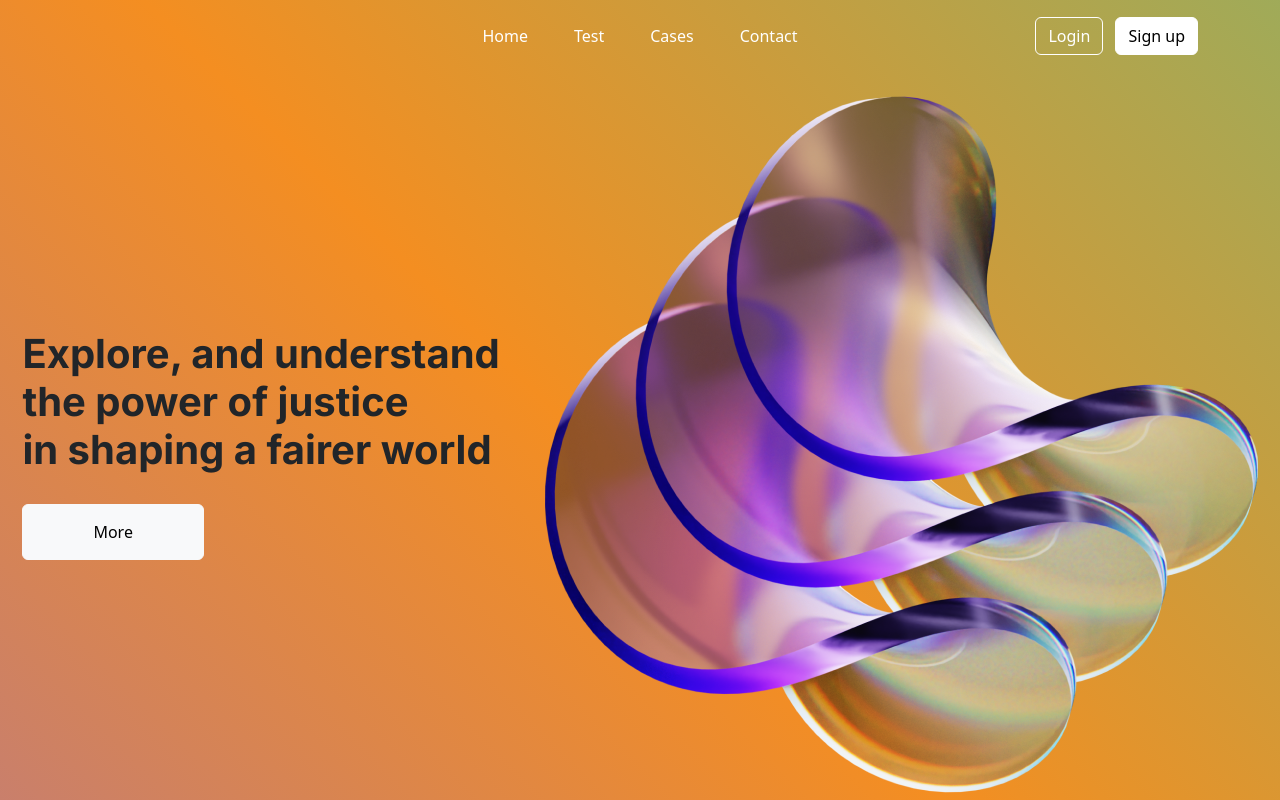
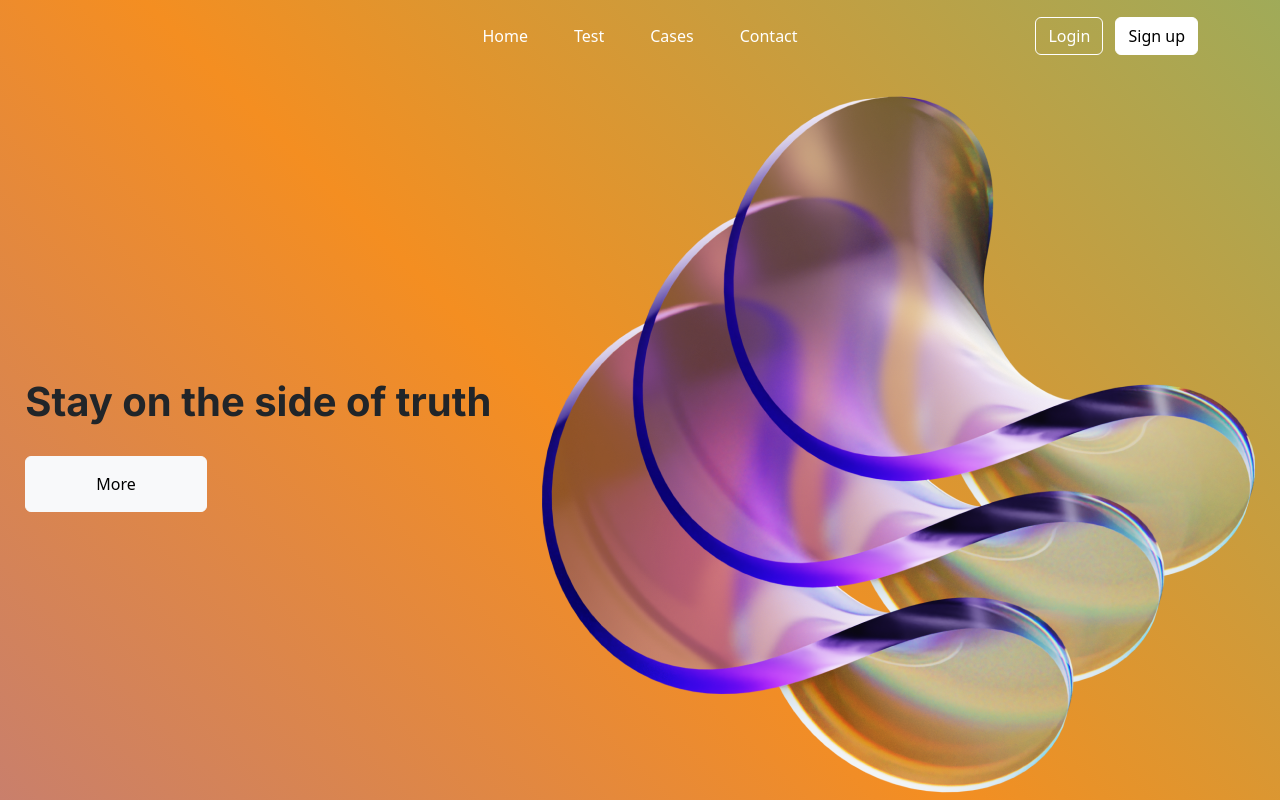
Before and after one commit to Nazbii/Nazbii.github.io, a plain HTML site: page Project/Home.html in a window 1280 px wide. Shown: the top 800 px of the page. Drawn offline with nearby package versions, Linux system fonts and the light colour scheme; a script that the page names is missing; files whose address does not match are found by name.

Commit message:
Update Home.html

```diff
--- a/Project/Home.html
+++ b/Project/Home.html
@@ -34,7 +34,7 @@
 
     <div class="main-content">
       <div class="main-content-box">
-         <h1 class="main-content-quote">Explore, and understand <br/> the power of justice <br/> in shaping a fairer world</h1>
+         <h1 class="main-content-quote">Stay on the side of truth</h1>
         <button type="button" class="btn btn-light">More</button>
       </div>
       <img src="images/Glass.png" alt="">
```
